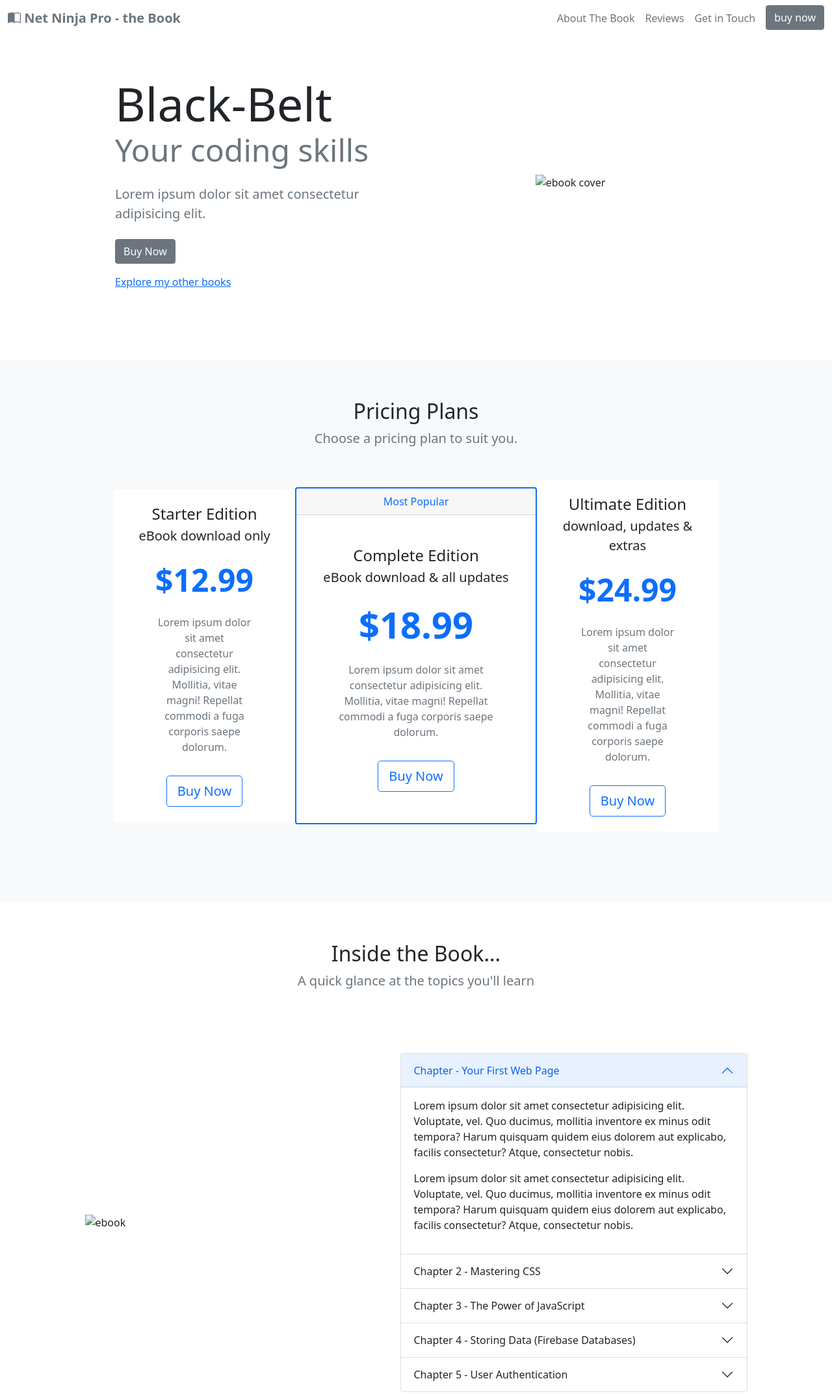
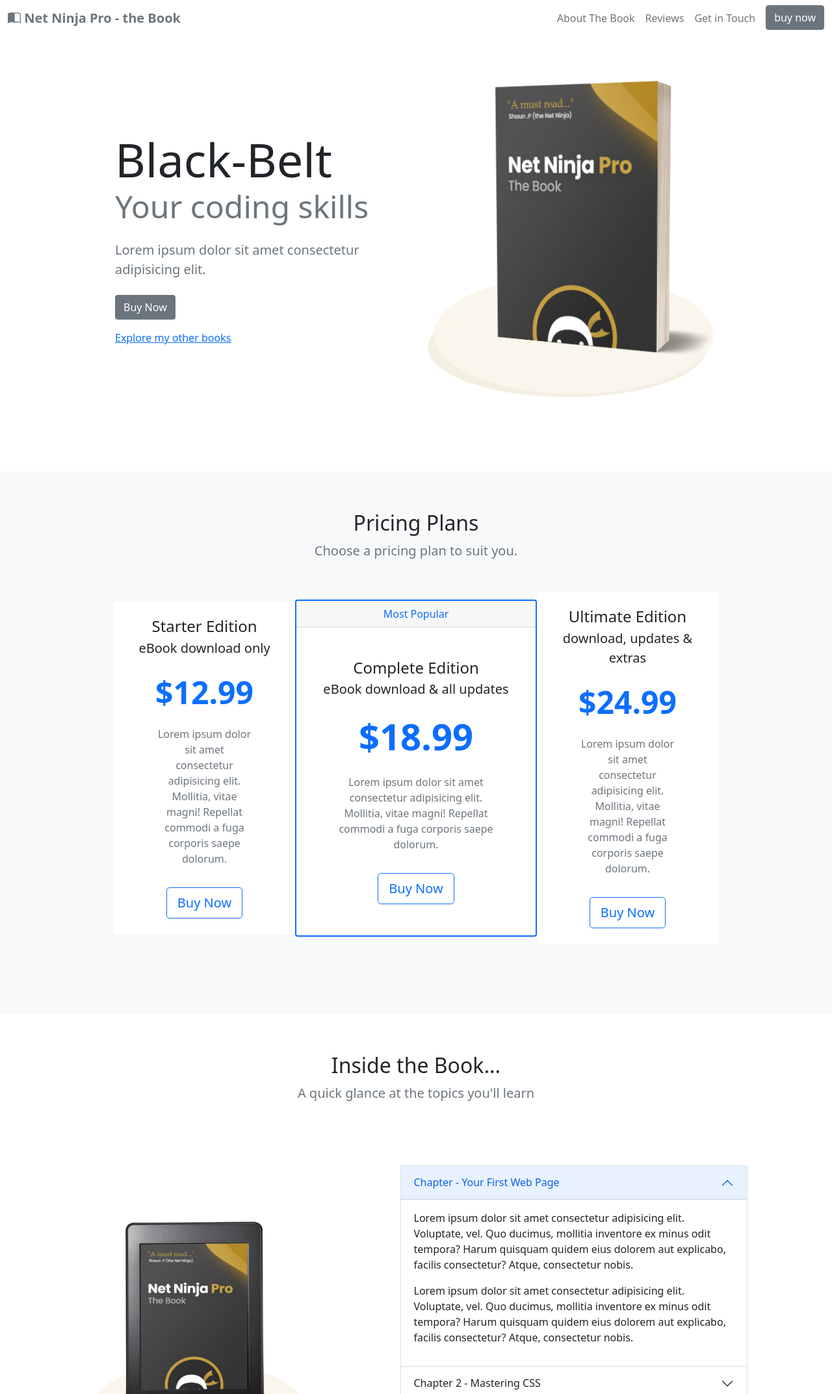
Before and after one commit to becasualle/book-lp-bootstrap-5, a plain HTML site: page index.html in a window 1280 px wide. Shown: the top 2146 px of the page at 65% size. Drawn offline with nearby package versions, Linux system fonts and the light colour scheme; the site is published under a folder, as on GitHub Pages, so addresses that start at the root find nothing.

Commit message:
changed images path

```diff
--- a/index.html
+++ b/index.html
@@ -84,7 +84,7 @@
                     <!-- tooltip -->
                     <span class="tt" data-bs-placement="bottom" title="Net Ninja Book Cover">
                         <!-- will take 100% of parent element -->
-                        <img class="img-fluid" src="/assets/ebook-cover.png" alt="ebook cover">
+                        <img class="img-fluid" src="./assets/ebook-cover.png" alt="ebook cover">
                     </span>
 
                 </div>
@@ -170,7 +170,7 @@
             <div class="row my-5 g-5 justify-content-around align-items-center">
                 <!-- img  column-->
                 <div class="col-6 col-lg-4">
-                    <img src="/assets/kindle.png" class="img-fluid" alt="ebook">
+                    <img src="./assets/kindle.png" class="img-fluid" alt="ebook">
                 </div>
                 <!-- accordion column -->
                 <div class="col-lg-6">
```
